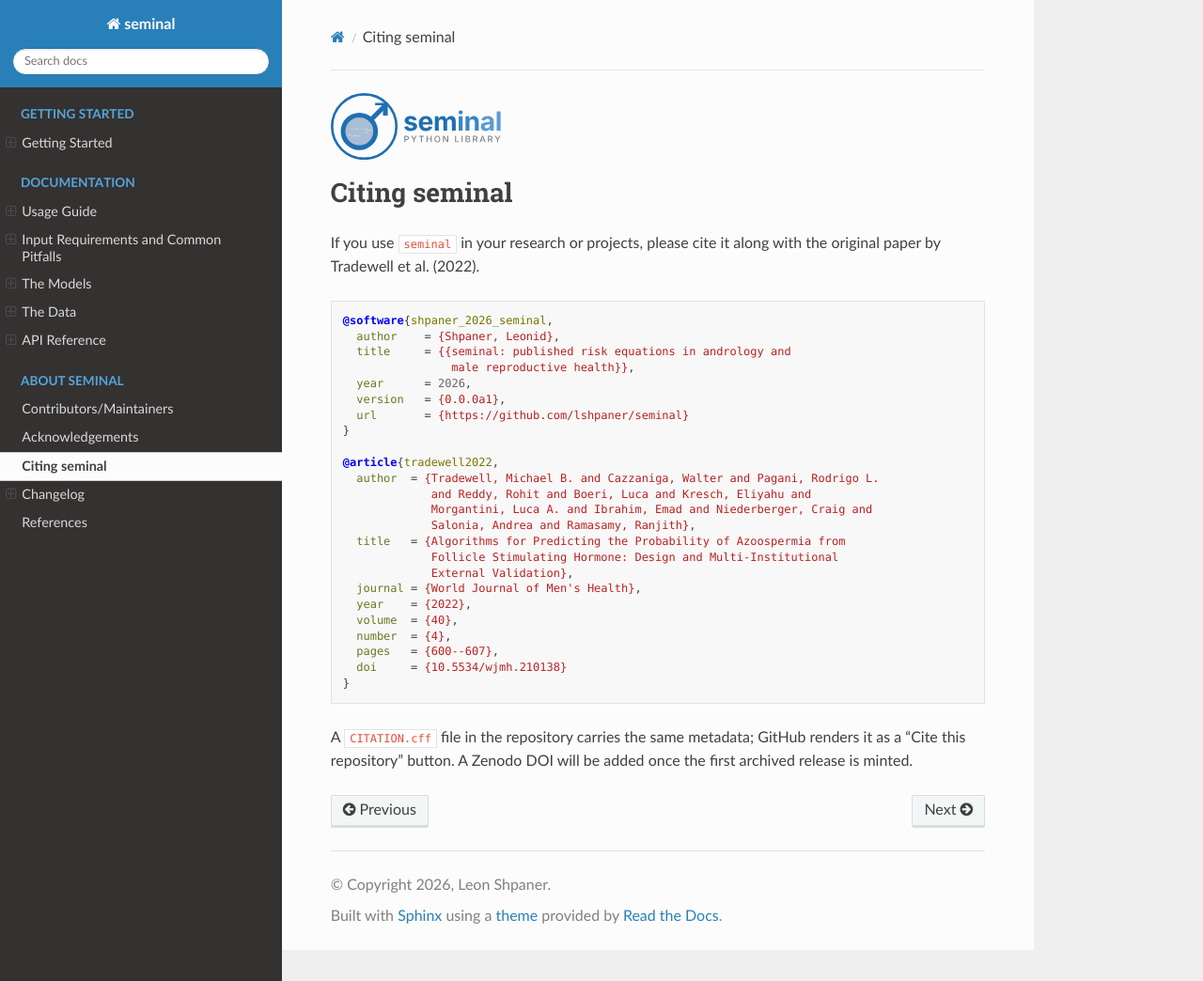
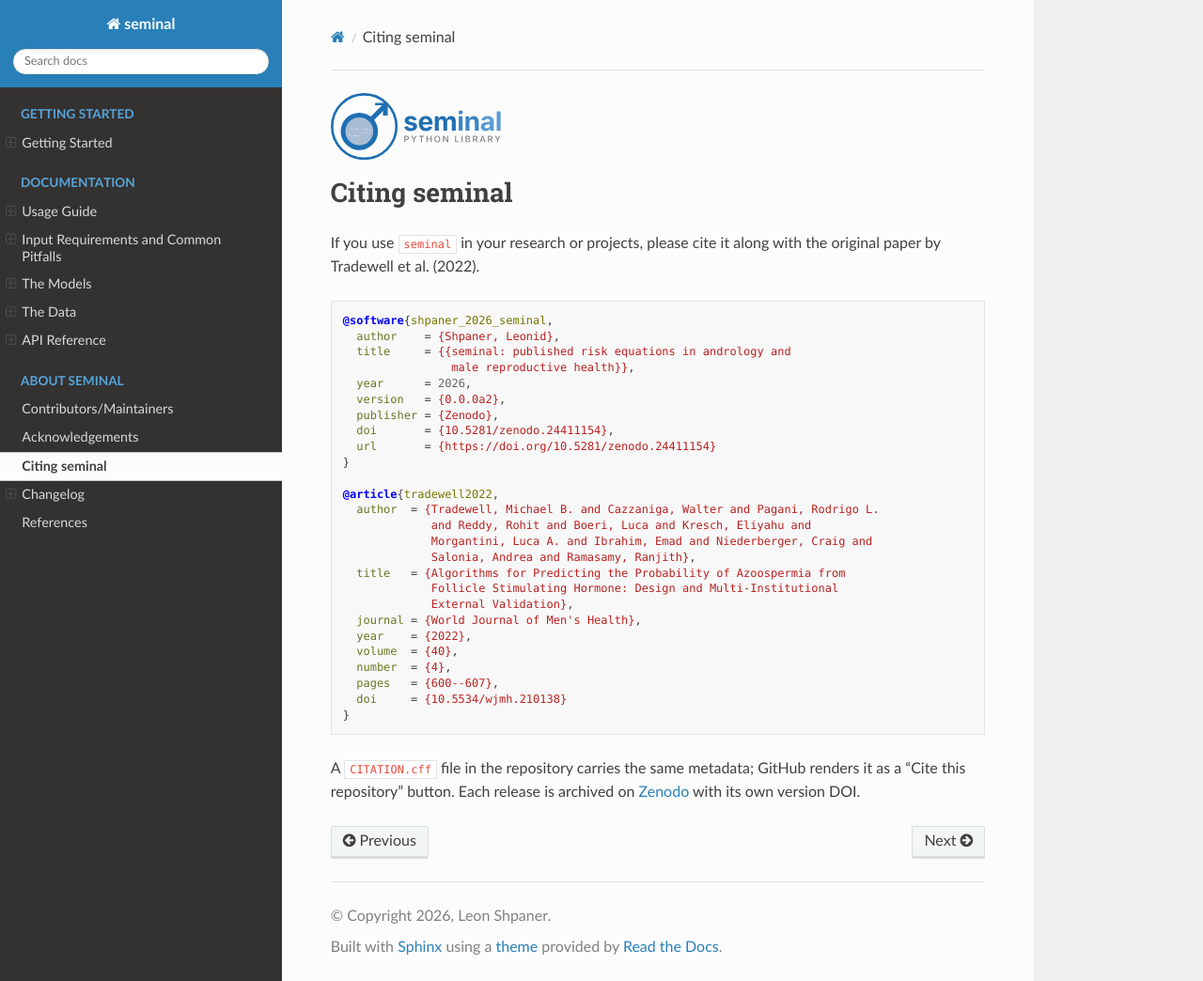
Before and after one commit to datasciencedynamics/seminal, a Sphinx documentation site: the page built from docs/citing.rst, in a window 1280 px wide and 1044 px high. Shown: the whole window at 94% size. Built offline with Sphinx 7.4.7 and the Read the Docs theme 3.1.0, drawn with Linux system fonts in a browser that asks for light colours; pages that are not in the unit, such as notebooks, are missing from menus.

Commit message:
Docs: Zenodo DOI in citing, 0.0.0a2 changelog

```diff
--- a/docs/citing.rst
+++ b/docs/citing.rst
@@ -11,8 +11,10 @@ the original paper by Tradewell et al. (2022).
      title     = {{seminal: published risk equations in andrology and
                    male reproductive health}},
      year      = 2026,
-     version   = {0.0.0a1},
-     url       = {https://github.com/lshpaner/seminal}
+     version   = {0.0.0a2},
+     publisher = {Zenodo},
+     doi       = {10.5281/zenodo.24411154},
+     url       = {https://doi.org/10.5281/zenodo.24411154}
    }
 
    @article{tradewell2022,
@@ -32,5 +34,5 @@ the original paper by Tradewell et al. (2022).
    }
 
 A ``CITATION.cff`` file in the repository carries the same metadata; GitHub
-renders it as a "Cite this repository" button. A Zenodo DOI will be added
-once the first archived release is minted.
+renders it as a "Cite this repository" button. Each release is archived on
+`Zenodo <https://doi.org/10.5281/zenodo.24411154>`_ with its own version DOI.
```
Also changed, not shown: docs/changelog.rst (+9 -0 lines).
